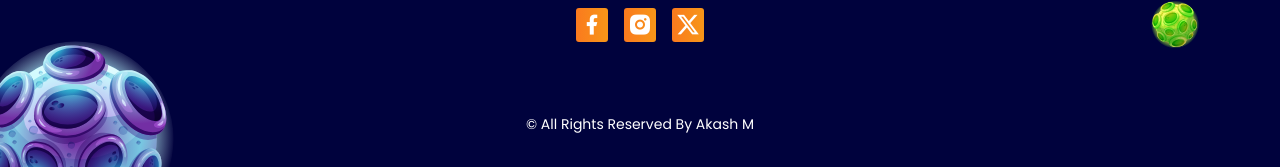
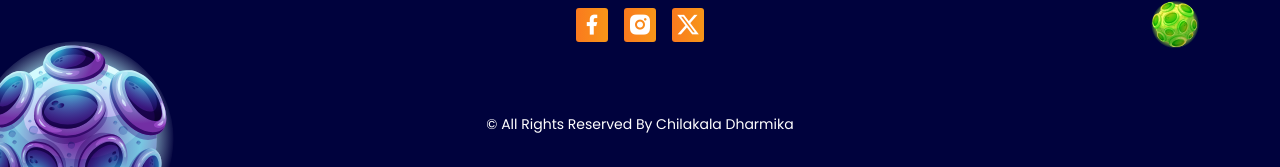
Before and after one commit to dharmii/planet-x, a plain HTML site: page index.html in a window 1280 px wide. Shown: the part 3227-3394 px from the top of the page. Drawn offline with nearby package versions, Linux system fonts and the light colour scheme.

Commit message:
Update index.html

```diff
--- a/index.html
+++ b/index.html
@@ -241,7 +241,7 @@
          </div>
 
          <span class="footer__copy">
-            &#169; All Rights Reserved By Akash M
+            &#169; All Rights Reserved By Chilakala Dharmika
          </span>
       </div>
    </footer>
```
